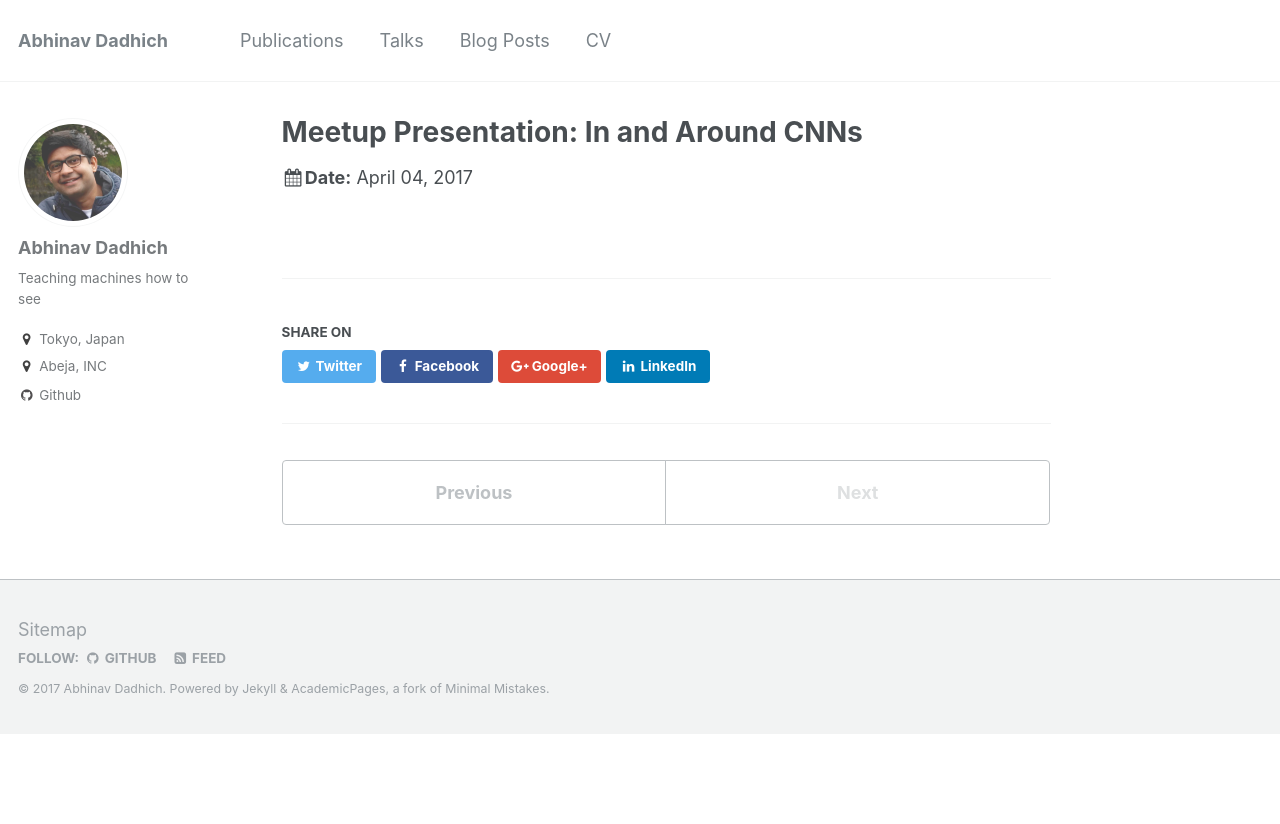
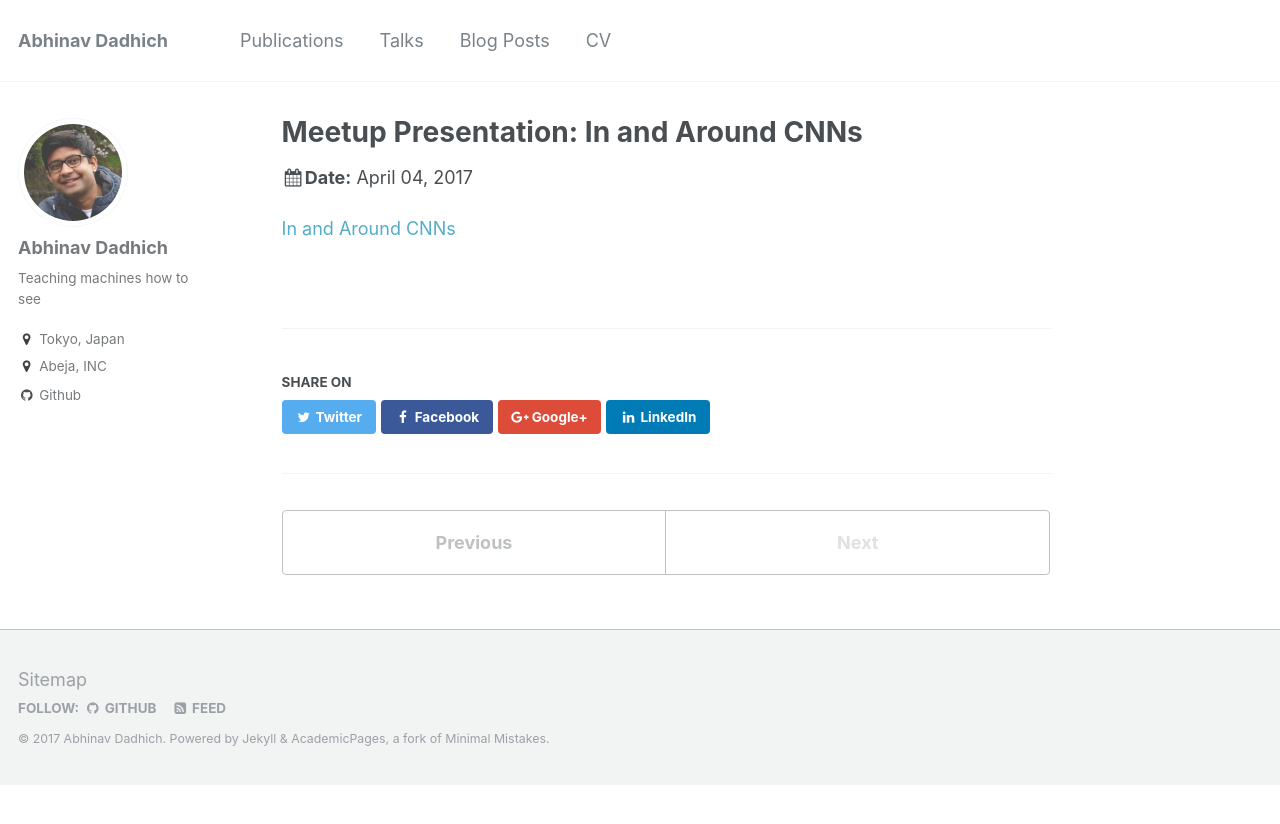
Before and after one commit to ResByte/ResByte.github.io, a Jekyll site: the page built from _talks/2017-04-04-cnns.md, in a window 1280 px wide. Shown: the top 824 px of the page. Built offline with Jekyll 4.4.1, drawn with Linux system fonts in a browser that asks for light colours.

Commit message:
Update 2017-04-04-cnns.md

```diff
--- a/_talks/2017-04-04-cnns.md
+++ b/_talks/2017-04-04-cnns.md
@@ -7,3 +7,4 @@ venue: "Abeja Office"
 date: 2017-04-04
 location: "Tokyo, Japan"
 ---
+[In and Around CNNs](http://www.slideshare.net/abeja-inc/in-and-around-cnns-global-innovationmeetupapril42017)
```
